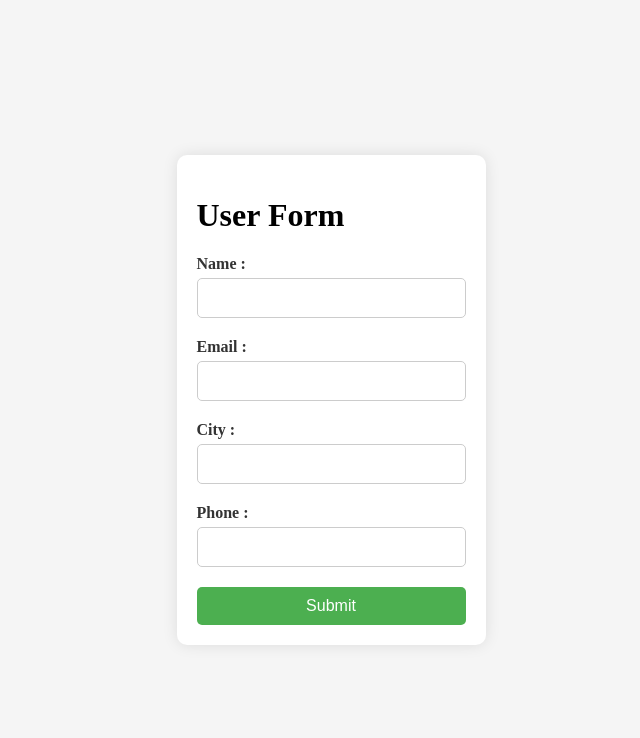
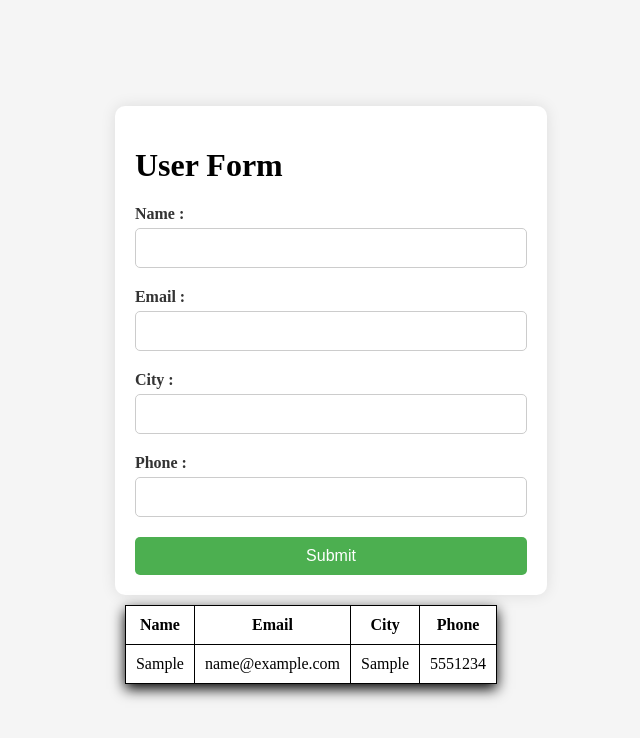
Before and after one commit to ajay-gupta18/FormValidation, a React (Vite) app: page / in a window 1280 px wide. Both pictures are taken after typing "Sample", "name@example.com", "Sample", "5551234" into the empty fields and a click on the button "Submit". Shown: the top 738 px of the page, without its empty margins (329-969 px from the left). Built offline with nearby package versions, Linux system fonts and the light colour scheme.

Commit message:
Table added which is showing the form data in a structured way

```diff
--- /dev/null
+++ b/src/component/DisplyData.jsx
@@ -0,0 +1,29 @@
+import React from 'react'
+
+function DisplyData({ tableData }) {
+    // let { name, email, phone, city } = tableData
+    console.log(tableData)
+    return (
+        <div>
+            <table>
+                <tr>
+                    <th>Name </th>
+                    <th>Email </th>
+                    <th>City </th>
+                    <th>Phone </th>
+                </tr>
+                {tableData.map((item, index)=>{
+                    return (
+                    <tr key={index}>
+                    <td>{item.name}</td>
+                    <td>{item.email}</td>
+                    <td>{item.city}</td>
+                    <td>{item.phone}</td>
+                </tr>)})}
+
+            </table>
+        </div>
+    )
+}
+
+export default DisplyData
--- a/src/component/ValidatedForm.jsx
+++ b/src/component/ValidatedForm.jsx
@@ -1,4 +1,5 @@
 import React, { useState } from 'react'
+import DisplyData from './DisplyData';
 
 function ValidatedForm() {
     const [data, setData] = useState({
@@ -7,6 +8,7 @@ function ValidatedForm() {
         phone: "",
         city: ""
     })
+    const [tableData, setTableData] = useState([])
     const [error, setError] = useState({})
 
     const validate = () => {
@@ -33,12 +35,12 @@ function ValidatedForm() {
             setError(formError)
         } else {
             console.log(data)
-            let a = alert(`1. name :${data.name},\n
-                2. email : ${data.email},\n
-                3. phone : ${data.phone},\n
-                4. city : ${data.city}`)
+            // let a = alert(`1. name :${data.name},\n
+            //     2. email : ${data.email},\n
+            //     3. phone : ${data.phone},\n
+            //     4. city : ${data.city}`)
+            setTableData(prevData => ([...prevData, data]))
         }
-
         setData({
             name: "",
             email: "",
@@ -56,6 +58,7 @@ function ValidatedForm() {
 
     return (
         <>
+            <div className="body-container">
                 <div className='form-container'>
                     <h1>User Form</h1>
                     <form onSubmit={handleSubmit}>
@@ -100,6 +103,10 @@ function ValidatedForm() {
                         <button>Submit</button>
                     </form>
                 </div>
+                <div>
+                    <DisplyData tableData={tableData} />
+                </div>
+            </div>
         </>
     )
 
--- a/src/index.css
+++ b/src/index.css
@@ -79,3 +79,22 @@ body{
   margin: 20px;
   background-color: gray;
 }
+.body-container{
+  display: flex;
+  flex-direction: column;
+  align-items: center;
+  /* justify-content: center; */
+}
+table{
+  width: 350px;
+  margin: 10px;
+  background-color: white;
+  border: 1px solid black;
+  border-collapse: collapse;
+  box-shadow: 0px 5px 13px ;
+}
+th,td{
+  padding: 10px;
+  border: 1px solid;
+  border-radius: 10%;
+}
```
Lines whose indentation alone changed are shown as unchanged.
